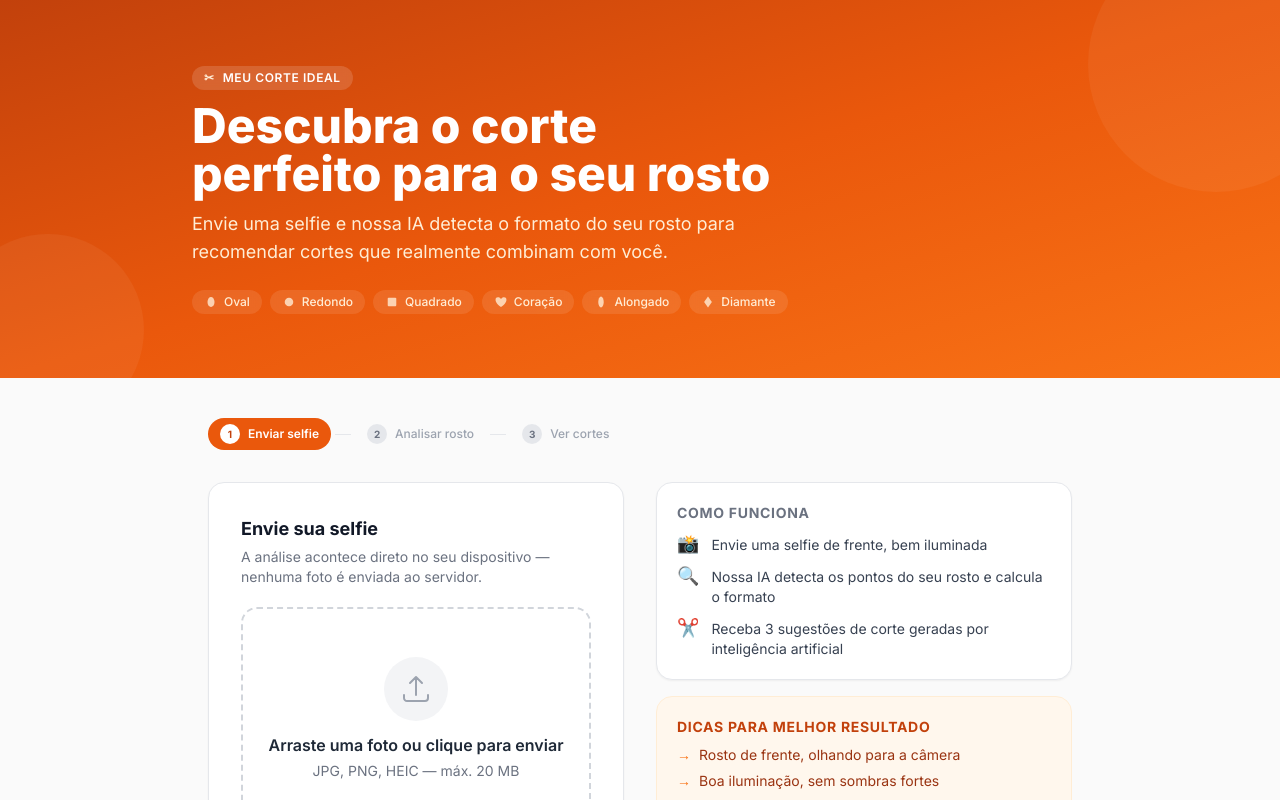
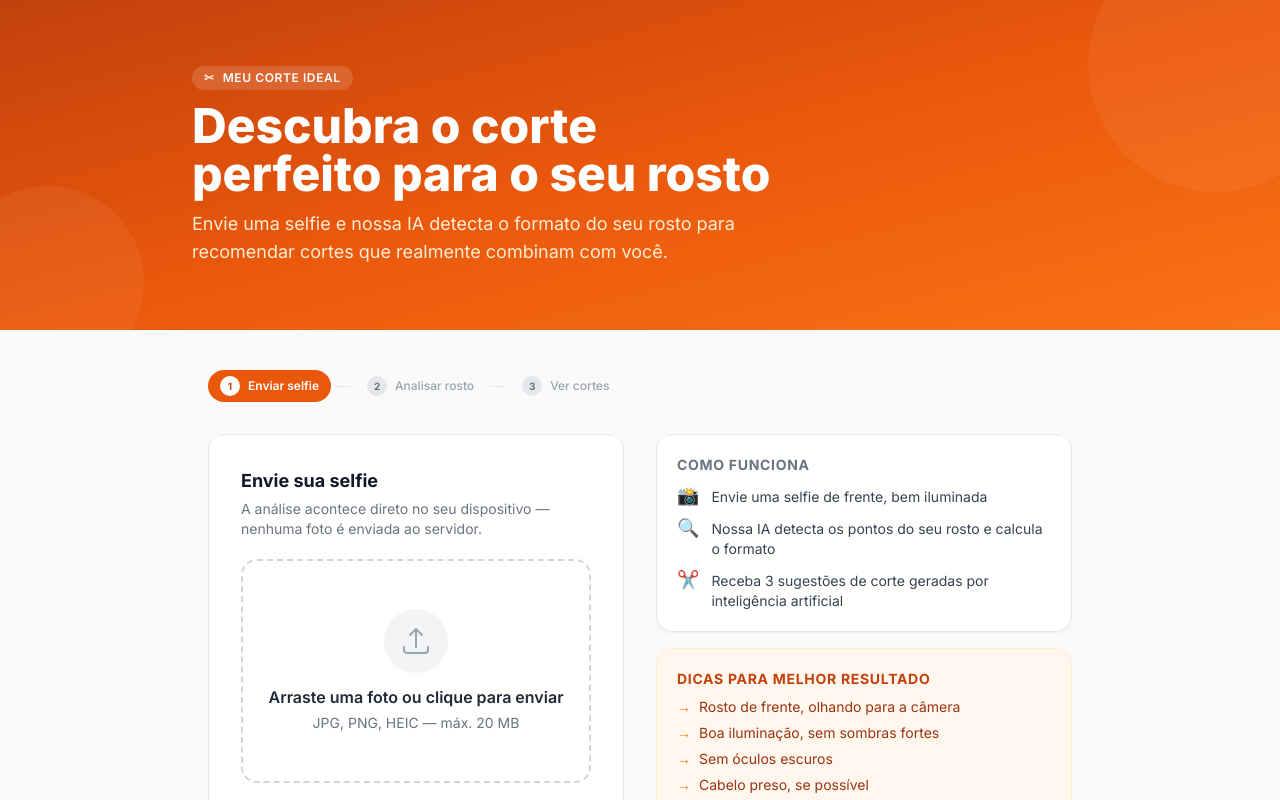
Before and after one commit to italodve/Meu-Corte-ideal, a Next.js app: page / in a window 1280 px wide. Shown: the top 800 px of the page. Built offline with nearby package versions, Linux system fonts and the light colour scheme.

Commit message:
Remove face shape pills from header
https://claude.ai/code/session_014Z5odYCzU1QSk3TQVAhnP2

```diff
--- a/app/page.tsx
+++ b/app/page.tsx
@@ -87,19 +87,6 @@ export default function HomePage() {
           <p className="mt-3 max-w-xl text-brand-100 text-base sm:text-lg">
             Envie uma selfie e nossa IA detecta o formato do seu rosto para recomendar cortes que realmente combinam com você.
           </p>
-
-          {/* Face shape pills */}
-          <div className="mt-6 flex flex-wrap gap-2">
-            {ALL_SHAPES.map((s) => (
-              <div
-                key={s}
-                className="flex items-center gap-1.5 rounded-full bg-white/10 px-3 py-1 text-xs font-medium text-brand-100 backdrop-blur-sm"
-              >
-                <FaceShapeIcon shape={s} size={14} className="opacity-80" />
-                {FACE_SHAPE_LABELS[s]}
-              </div>
-            ))}
-          </div>
         </div>
       </header>
 
```
